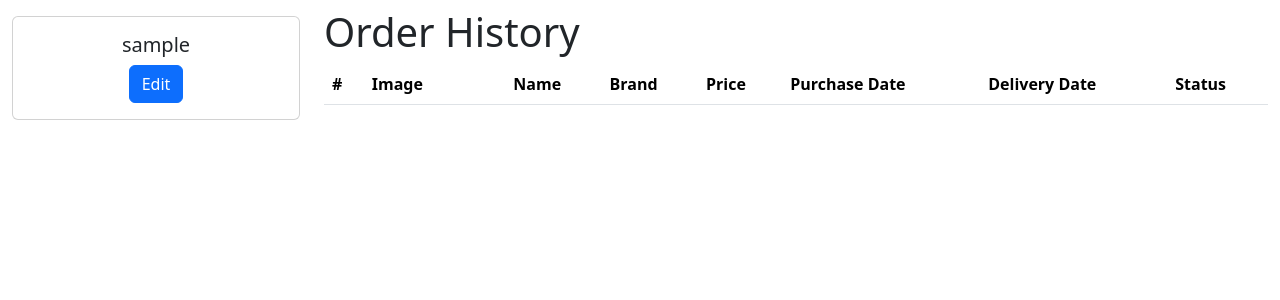
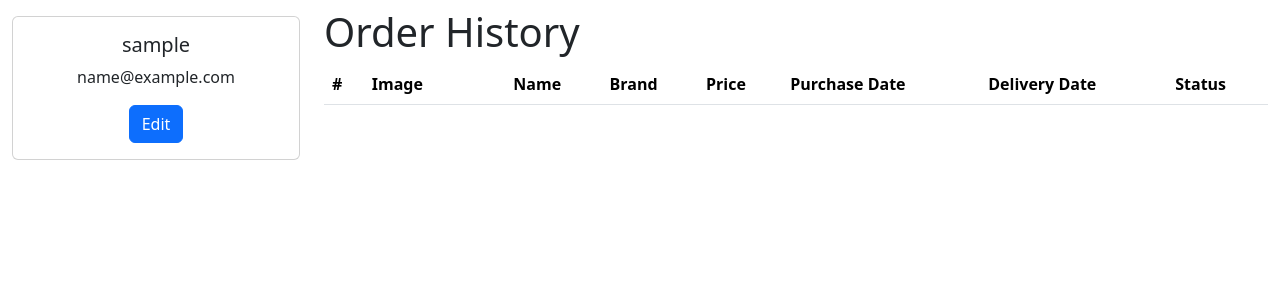
Before and after one commit to mochiSDK/UniDesk, a PHP site: page /customer_profile.php in a window 1280 px wide. Shown: the part 56-356 px from the top of the page. Run offline with PHP 8.4, Linux system fonts and the light colour scheme; the visitor is signed in with stand-in values (Sample User, id 1); data that the repository does not hold is empty; a stand-in replaces the project's code that opens the database connection.

Commit message:
Added email in profile card

```diff
--- a/templates/profile.php
+++ b/templates/profile.php
@@ -16,7 +16,8 @@
       <div class="col-auto">
         <div class="card text-center my-3" style="width: 18rem;">
           <div class="card-body">
-            <h5 class="card-title"><?php echo $_SESSION["username"] ?></h5>
+            <h5 class="card-title"><?php echo $_SESSION["username"]; ?></h5>
+            <p class="card-text"><?php echo $_SESSION["user_email"]; ?></p>
             <button type="button" class="btn btn-primary" data-bs-toggle="modal" data-bs-target="#editModal">Edit</button>
           </div>
         </div>
```
